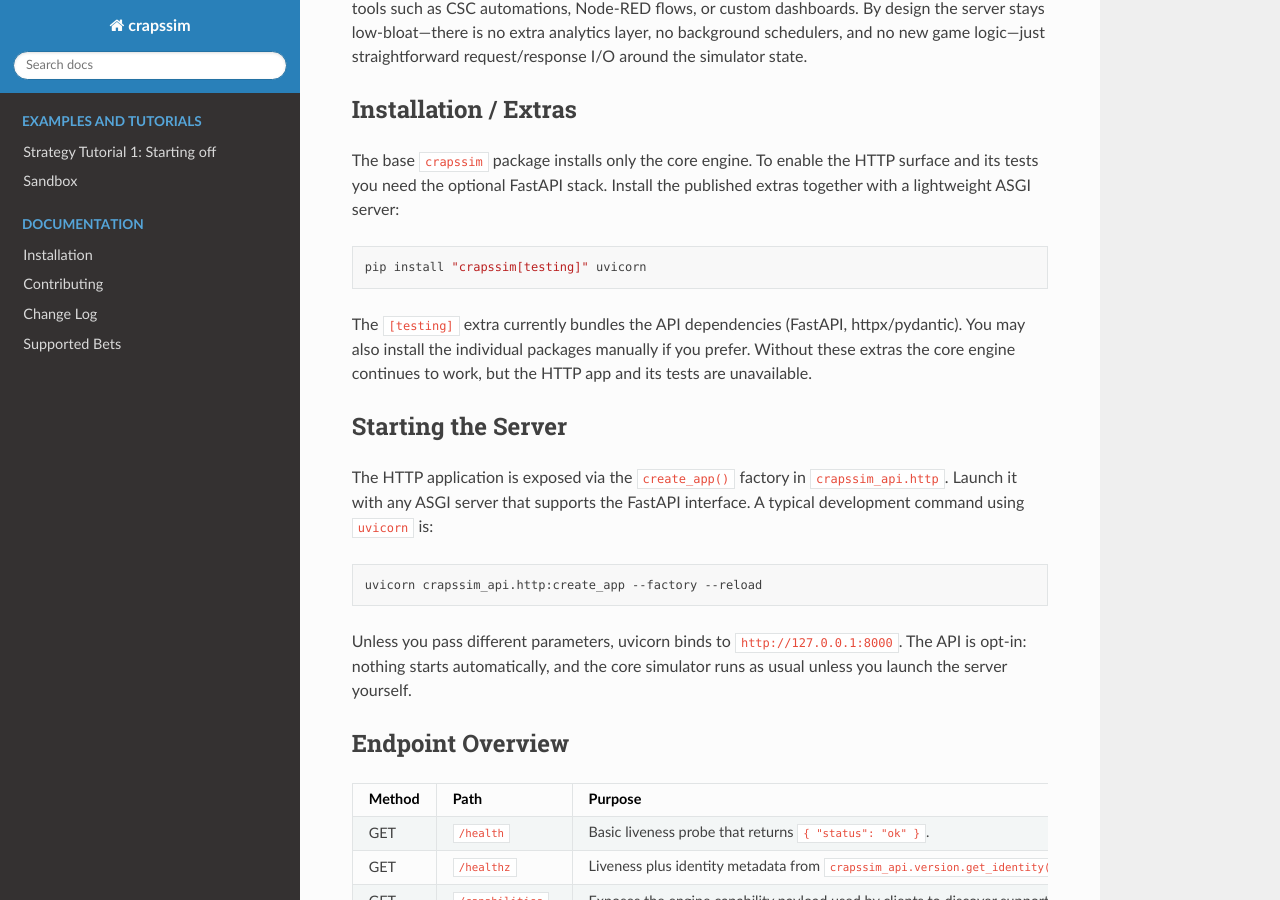
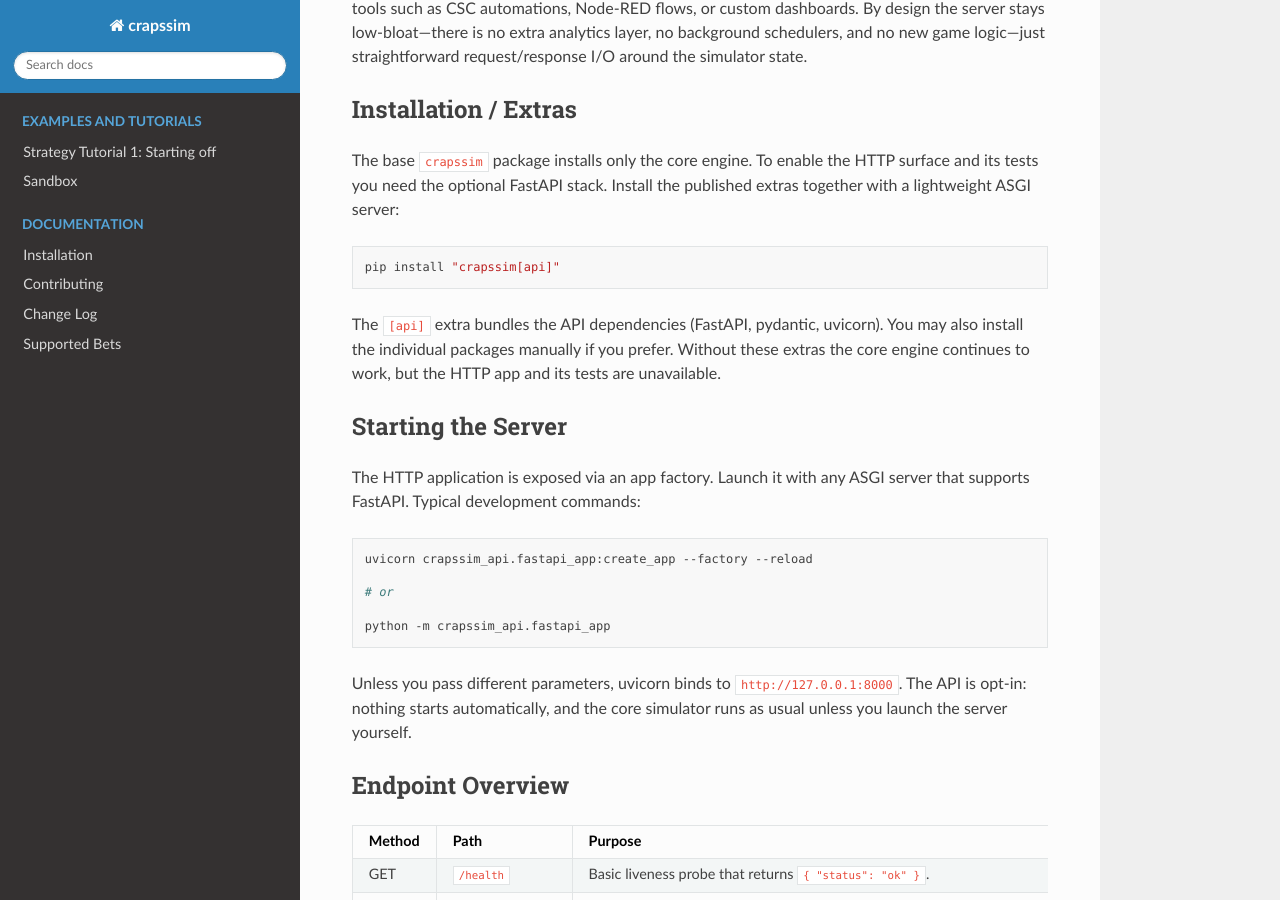
Before and after one commit to skent259/crapssim, a Sphinx documentation site: the page built from docs/API_OVERVIEW.md, in a window 1280 px wide and 900 px high, scrolled down 268 px. Built offline with Sphinx 7.4.7 and the Read the Docs theme 3.1.0, drawn with Linux system fonts in a browser that asks for light colours; some of the changed text lies outside the part shown.

Commit message:
Polish optional FastAPI addon docs and packaging

````diff
--- a/docs/API_OVERVIEW.md
+++ b/docs/API_OVERVIEW.md
@@ -2,12 +2,12 @@
 
 ## Intro
 
-`crapssim_api` is an optional, lightweight HTTP wrapper around the core CrapsSim
-engine. You can run every simulation entirely locally without it; the API only
-exists to expose simple "handles" for tools such as CSC automations, Node-RED
-flows, or custom dashboards. By design the server stays low-bloat—there is no
-extra analytics layer, no background schedulers, and no new game logic—just
-straightforward request/response I/O around the simulator state.
+`crapssim_api` is an optional, lightweight HTTP wrapper around the core
+CrapsSim engine. You can run every simulation entirely locally without it; the
+API only exists to expose simple "handles" for tools such as CSC automations,
+Node-RED flows, or custom dashboards. By design the server stays low-bloat—there
+is no extra analytics layer, no background schedulers, and no new game
+logic—just straightforward request/response I/O around the simulator state.
 
 ## Installation / Extras
 
@@ -16,22 +16,25 @@ surface and its tests you need the optional FastAPI stack. Install the published
 extras together with a lightweight ASGI server:
 
 ```bash
-pip install "crapssim[testing]" uvicorn
+pip install "crapssim[api]"
 ```
 
-The `[testing]` extra currently bundles the API dependencies (FastAPI,
-httpx/pydantic). You may also install the individual packages manually if you
-prefer. Without these extras the core engine continues to work, but the HTTP app
-and its tests are unavailable.
+The `[api]` extra bundles the API dependencies (FastAPI, pydantic, uvicorn). You
+may also install the individual packages manually if you prefer. Without these
+extras the core engine continues to work, but the HTTP app and its tests are
+unavailable.
 
 ## Starting the Server
 
-The HTTP application is exposed via the `create_app()` factory in
-`crapssim_api.http`. Launch it with any ASGI server that supports the FastAPI
-interface. A typical development command using `uvicorn` is:
+The HTTP application is exposed via an app factory. Launch it with any ASGI
+server that supports FastAPI. Typical development commands:
 
 ```bash
-uvicorn crapssim_api.http:create_app --factory --reload
+uvicorn crapssim_api.fastapi_app:create_app --factory --reload
+
+# or
+
+python -m crapssim_api.fastapi_app
 ```
 
 Unless you pass different parameters, uvicorn binds to `http://127.0.0.1:8000`.
@@ -103,7 +106,7 @@ try:
     from fastapi.testclient import TestClient
 except ImportError as exc:  # pragma: no cover - FastAPI optional
     raise SystemExit(
-        "Install the optional API extras to run this snippet: pip install \"crapssim[testing]\""
+        "Install the optional API extras to run this snippet: pip install \"crapssim[api]\""
     ) from exc
 
 from crapssim_api.http import create_app
--- a/pyproject.toml
+++ b/pyproject.toml
@@ -18,4 +18,8 @@ markers = [
 ]
 
 [project.optional-dependencies]
-api = ["fastapi", "uvicorn"]
+api = [
+  "fastapi",
+  "pydantic",
+  "uvicorn",
+]
````
Also changed, not shown: README.md (+7 -2 lines), REPORT_P8.md (added, +27 -0 lines), docs/API_DESIGN_INTENT.md (added, +42 -0 lines), docs/API_ROADMAP_V2.md (added, +55 -0 lines).
